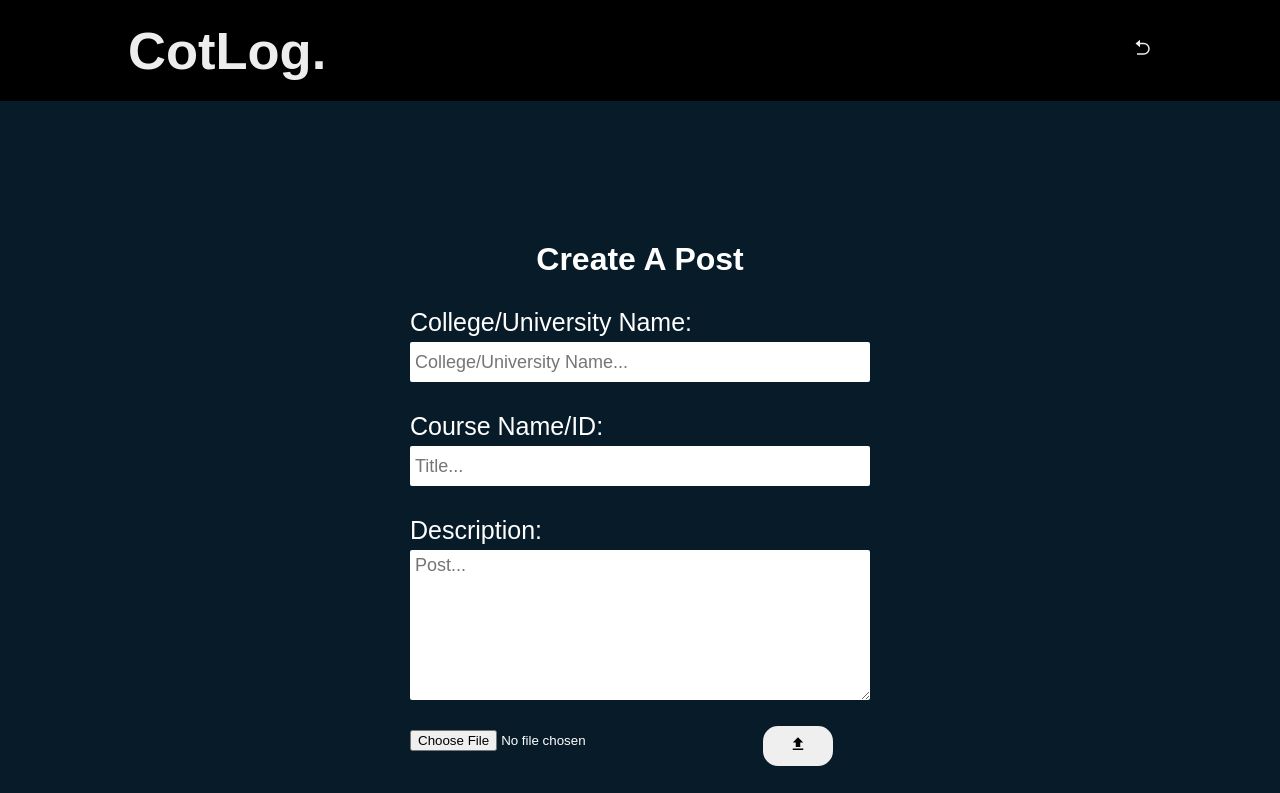
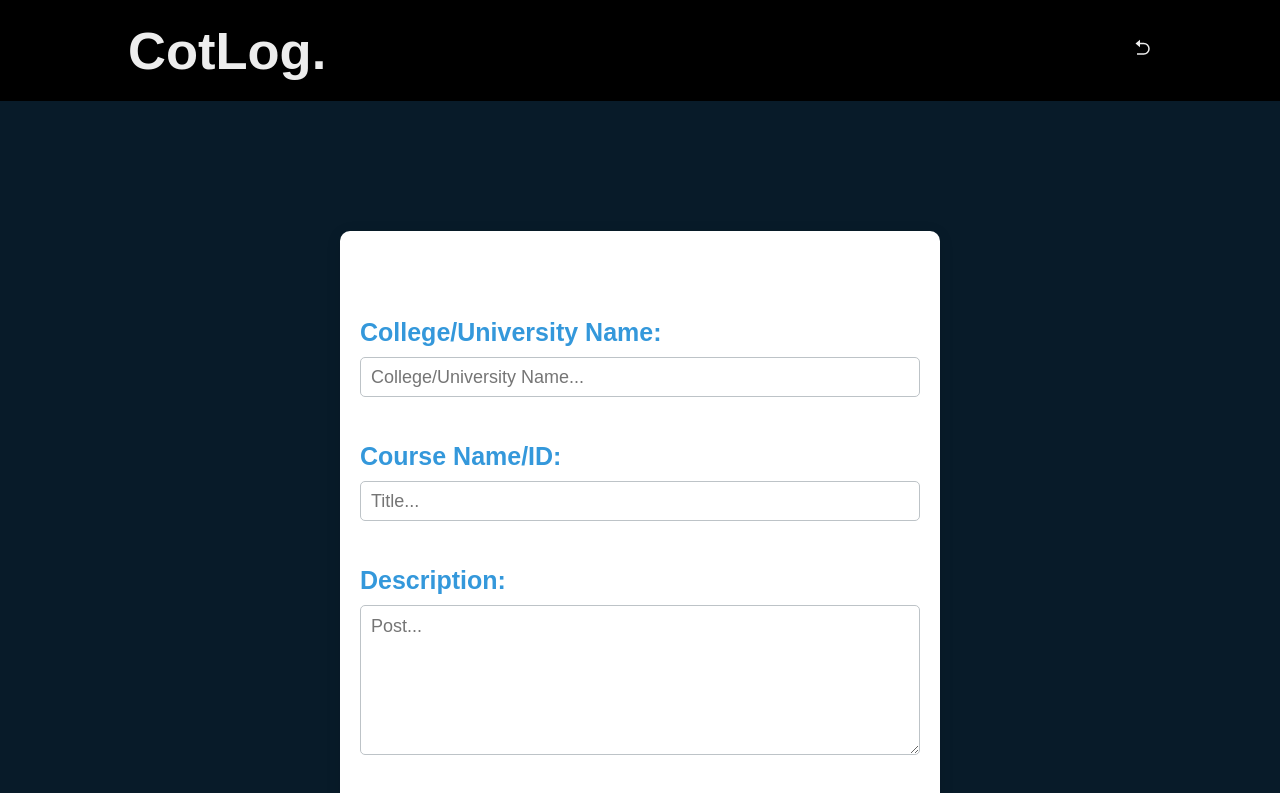
Before and after one commit to tanishqpandey26/Cotlog-social_blog_website, a React (Create React App) app: page /createpost in a window 1280 px wide. Shown: the top 793 px of the page. Built offline with nearby package versions, Linux system fonts and the light colour scheme.

Commit message:
social media  pages added

```diff
--- a/src/App.css
+++ b/src/App.css
@@ -18,12 +18,15 @@ body{
   left: 0;
   width: 100%;
   padding: 20px 10%;
-  /* background-color: #081b29; */
+
   background-color: black;
   display: flex;
   justify-content: space-between;
   align-items: center;
   z-index: 100;
+
+
+
 }
 
 .logo{
@@ -366,8 +369,18 @@ width: 100%;
   }
 
   .createPostPage{
-    margin-top: 500px;
+    margin-top: 50vh;
+
   }
+
+  .cpContainer {
+    width: 90%;
+    padding: 15px;
+}
+
+.navbar {
+    flex-direction: column;
+}
 
 
 
@@ -468,21 +481,39 @@ margin-top: 10px;
   margin-top: 20vh;
   width: 20em;
     width: 100%;
-    height: calc(100vh - 80px);
+    /* height: calc(100vh - 80px); */
     display: grid;
     place-items: center;
+
+    display: flex;
+    justify-content: center;
+    align-items: center;
+    height: 100vh;
+
   }
 
   .cpContainer {
-    width: 500px;
+    /* width: 500px; */
     height: auto;
-    padding: 20px;
+
     background-color: #081b29;
     border-radius: 12px;
     color: white;
     display: flex;
     flex-direction: column;
+
+    width: 80%;
+    background-color: #ffffff;
+    max-width: 600px;
+    padding: 20px;
+    border-radius: 10px;
+    box-shadow: 0px 3px 15px rgba(0, 0, 0, 0.1);
+    transition: all 0.3s;
   }
+
+  .cpContainer:hover {
+    transform: translateY(-5px);
+}
 
   .cpContainer h1 {
     text-align: center;
@@ -491,19 +522,40 @@ margin-top: 10px;
   .cpContainer label {
     font-size: 25px;
   }
+
   .cpContainer .inputGp {
     margin-top: 30px;
     display: flex;
     flex-direction: column;
   }
 
+  .inputGp {
+    margin-bottom: 15px;
+}
+
+.inputGp label {
+  display: block;
+  margin-bottom: 5px;
+  font-weight: bold;
+  color: #3498DB;
+}
+
+
   .inputGp input,
   .inputGp textarea {
+    width: 100%;
+    padding: 10px;
+    border: 1px solid #BDC3C7;
+    border-radius: 5px;
+    transition: border 0.3s;
     font-size: 18px;
-    border: none;
-    border-radius: 2px;
-    padding: 5px;
+
   }
+
+  .inputGp input:hover,
+.inputGp textarea:hover {
+    border-color: #3498DB;
+}
 
   .inputGp input {
     height: 40px;
@@ -531,15 +583,19 @@ margin-top: 10px;
   .profilePage .postlp{
     padding-top: 15px;
     padding-bottom: 15px;
-
+    position: relative;
     display: flex;
     border-style: double;
    padding-left: 10px;
    border-radius: 15px;
-
+   border: 1px solid #e0e0e0;
+   box-shadow: 0 4px 8px rgba(0, 0, 0, 0.1);
+   transition: transform 0.2s;
   }
 
-
+  .postlp:hover {
+    transform: scale(1.03);
+}
 
 
 
@@ -584,9 +640,22 @@ margin-top: 10px;
     /* border-radius: 15px; */
     cursor: pointer;
     display: flex;
+    align-items: center;
+    gap: 10px;
   }
 
   .file button{
+
+    background-color: #3498DB;
+    color: #ECF0F1;
+    padding: 10px 20px;
+    border: none;
+    border-radius: 5px;
+    cursor: pointer;
+    transition: background-color 0.3s;
+
+
+
     margin-top: 1px;
     margin-bottom: 1px;
     height: 40px;
@@ -597,6 +666,10 @@ margin-top: 10px;
     margin-left:100px;
   }
 
+  .file button{
+    background-color: #2980B9;
+  }
+
  .tabs{
   padding-top: 200px;
  }
@@ -605,15 +678,26 @@ margin-top: 10px;
   width: 100vw;
   height: calc(100vh - 80px);
   display: flex;
+  margin: 20vh auto;
   flex-direction: column;
   justify-content: center;
   align-items: center;
   font-style: black;
 
+  max-width: 400px;
+  padding: 20px;
+  box-shadow: 0px 10px 20px rgba(0, 0, 0, 0.1);
+  border-radius: 8px;
+  background-color: #fff;
+
  }
 
  .lpage p {
-  font-size: 30px;
+
+  font-size: 24px;
+  text-align: center;
+  margin-bottom: 20px;
+  color: #333;
 
 }
 
@@ -621,11 +705,11 @@ margin-top: 10px;
   cursor: pointer;
   margin-top: 20px;
   transition: background-color 0.3s, box-shadow 0.3s;
-  padding: 5px 16px 12px 42px;
-  border: none;
-  border-radius: 3px;
+  /* padding: 5px 16px 12px 42px; */
+
+
   box-shadow: 0 -1px 0 rgba(0, 0, 0, 0.04), 0 1px 1px rgba(0, 0, 0, 0.25);
-  color: #757575;
+  /* color: #757575; */
   font-size: 25px;
   font-weight: 500;
   font-family: -apple-system, BlinkMacSystemFont, "Segoe UI", Roboto, Oxygen,
@@ -634,13 +718,29 @@ margin-top: 10px;
   background-color: white;
   background-repeat: no-repeat;
   background-position: 12px 11px;
+
+  display: block;
+    width: 100%;
+    padding: 10px 15px;
+    background-color: #4285F4;
+    border: none;
+    color: #fff;
+    border-radius: 4px;
+    cursor: pointer;
+    font-size: 16px;
+    transition: background-color 0.3s;
+    display: flex;
+    align-items: center;
+    justify-content: center;
 }
 
 .login-with-google-btn:hover {
   box-shadow: 0 -1px 0 rgba(0, 0, 0, 0.04), 0 2px 4px rgba(0, 0, 0, 0.25);
+  background-color: #2a75f3;
 }
 .login-with-google-btn:active {
-  background-color: #eeeeee;
+  /* background-color: #eeeeee; */
+  background-color: #2167c9;
 }
 .login-with-google-btn:focus {
   outline: none;
@@ -669,16 +769,77 @@ margin-top: 10px;
   padding: 10px 15px;
   font-size: 16px;
   border: none;
-  border-radius: 25px;
+  border-radius: 50px;
   box-shadow: 0px 0px 15px rgba(0, 0, 0, 0.1);
   outline: none;
-  transition: box-shadow 0.3s ease;
+  /* transition: box-shadow 0.3s ease; */
+  transition: transform 0.2s;
 }
 
 .search-bar-container input:focus {
   box-shadow: 0px 0px 15px rgba(0, 0, 0, 0.2);
+  transform: scale(1.05);
+  outline: none;
 }
 
 .search-bar-container input::placeholder {
   color: #888;
 }
+
+.postContainer {
+  position: relative;
+}
+
+
+.deletePost{
+  position: absolute;
+  top: 10px;     /* 10px from the top */
+  right: 10px;   /* 10px from the right */
+  background: none;
+  border: none;
+  cursor: pointer;
+}
+
+.deletePost button {
+  background-color: transparent;
+  border: none;
+  color: red;
+  cursor: pointer;
+}
+
+.logo h2 {
+  margin: 0;
+}
+
+.loginpage-link1, .loginpage-link2 {
+  margin-left: 10px;
+  color: #fff;
+  text-decoration: none;
+}
+
+
+.navbar .mainpage-link1 {
+  color: #fff;
+  text-decoration: none;
+  font-size: 24px;
+  transition: color 0.3s;
+}
+
+
+.navbar .mainpage-link1:hover {
+  color: #00abf0;
+}
+
+.author-details-profilepage img, .author-details-profilepage h3 {
+  display: inline-block;
+  vertical-align: middle; /* aligns them to the middle of their line-height/height */
+  margin-right: 8px; /* add some spacing between the image and the name */
+}
+
+.profile-pic {
+  width: 40px;
+  height: 40px;
+  border-radius: 50%; /* makes the image circular */
+  width: 40px;
+  height: 35px;
+}
--- a/src/pages/createpost.js
+++ b/src/pages/createpost.js
@@ -62,7 +62,11 @@ function CreatePost(isAuth) {
         institute,
         coursename,
         postText,
-        author:{name:auth.currentUser?.displayName,id:auth?.currentUser?.uid},
+        author:{
+            name:auth.currentUser?.displayName,
+            id:auth?.currentUser?.uid,
+            profilePic: auth.currentUser?.photoURL
+        }
     });
     navigate("/profile")
     };
--- a/src/pages/main.js
+++ b/src/pages/main.js
@@ -38,7 +38,7 @@ function Main(){
 
 <nav className="navbar">
 
-        <Link to="/loginpage" className="mainpage-link1"  >Login with <FaGoogle /></Link>
+        <Link to="/loginpage" className="mainpage-link1"  >Login <FaGoogle /></Link>
         </nav>
         </header>
 
@@ -72,11 +72,11 @@ function Main(){
 
 <div className="home-sci">
 
-<a href="https://en.wikipedia.org/wiki/LinkedIn"><FaLinkedin/></a>
+<a href="https://www.linkedin.com/in/pandey26tanishq/"><FaLinkedin/></a>
 
-<a href="#"><FaGithub/></a>
+<a href="https://github.com/tanishqpandey26"><FaGithub/></a>
 
-<a href="#"><FaTwitter/></a>
+<a href="https://twitter.com/tanishqvatsa26"><FaTwitter/></a>
 
 <a href="https://digital-resume-fawn.vercel.app/" ><CgWebsite/></a>
 
--- a/src/pages/profile.js
+++ b/src/pages/profile.js
@@ -15,7 +15,7 @@ import { auth, db } from "../config/firebase";
 
 function Profile(isAuth) {
     const [postLists, setPostList] = useState([]);
-    const [searchQuery, setSearchQuery] = useState(""); // Added state for search
+    const [searchQuery, setSearchQuery] = useState("");
 
     const postsCollectionRef = collection(db, "posts");
 
@@ -83,11 +83,14 @@ function Profile(isAuth) {
             <div className="search-bar-container">
                 <input
                     type="text"
-                    placeholder="Search by College, Course, Description, Author..."
+                    placeholder="&#x1f50d; Search by keyword..."
                     value={searchQuery}
                     onChange={(e) => setSearchQuery(e.target.value)}
                 />
             </div>
+
+
+
 
             <div className="profilePage">
                 {filteredPosts.map((post) => {
@@ -119,8 +122,10 @@ function Profile(isAuth) {
                                 <br></br>
                                 <div className="postTextContainer"> {post.postText}</div>
                                 <br></br>
-
-                                <h3>@{post.author.name}</h3>
+                          <div className="author-details-profilepage">
+                          <img src={post.author.profilePic || "/path/to/default/image.jpg"} alt={post.author.name} className="profile-pic" />
+                                <h3>   {post.author.name}</h3>
+                          </div>
                             </div>
                         </div>
                     );
```
